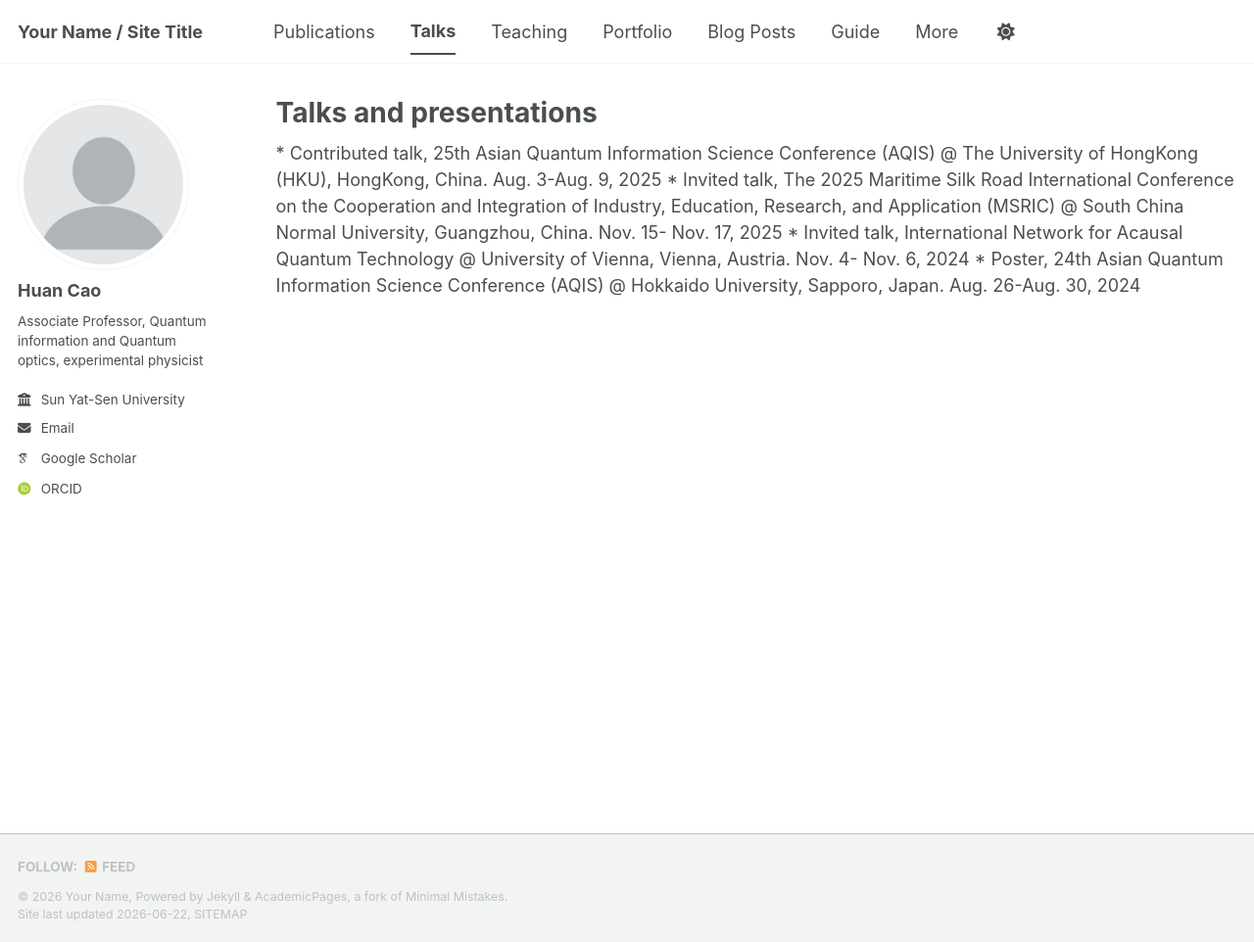
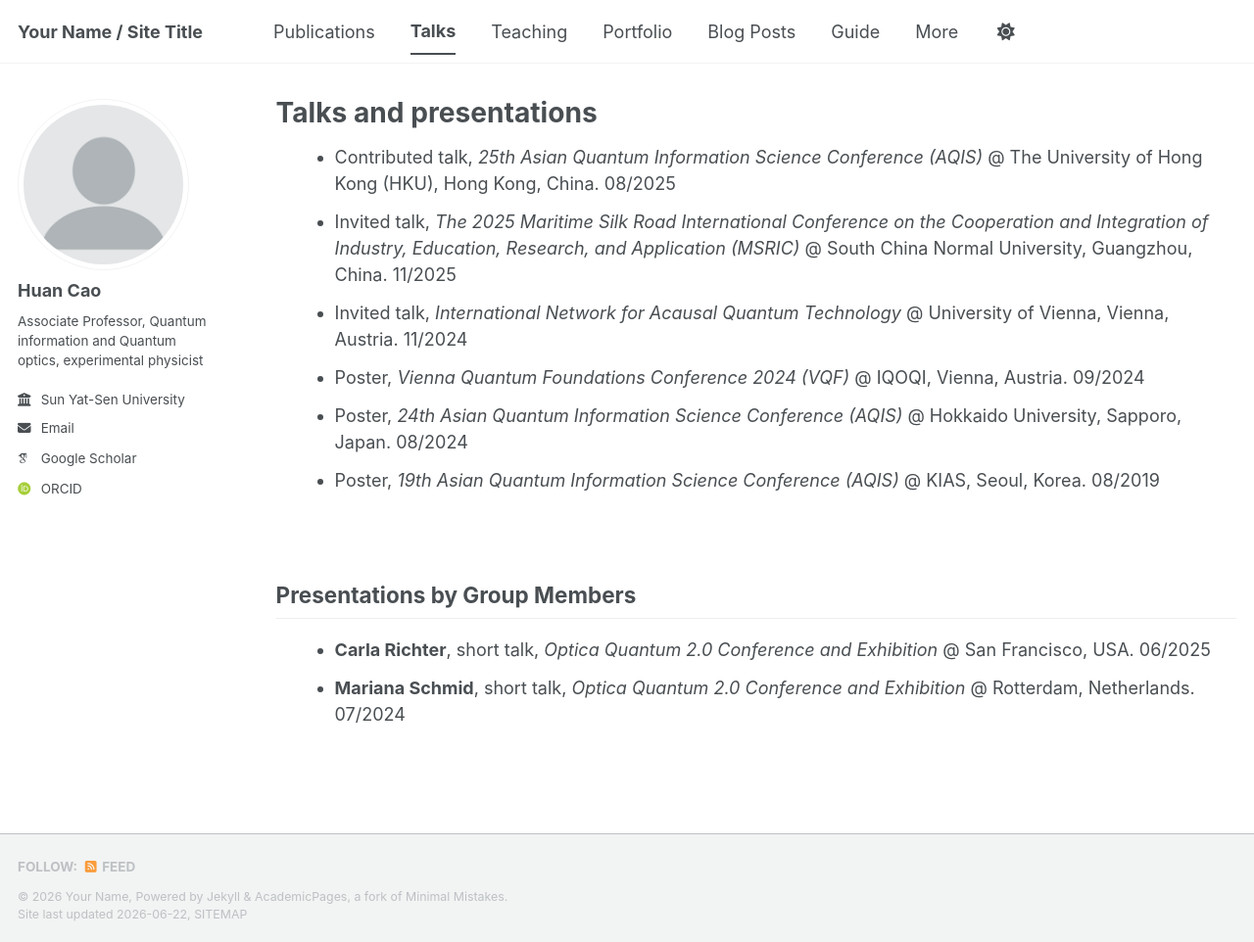
Before and after one commit to Huan-Cao/Huan-Cao.github.io, a Jekyll site: the page built from _pages/talks.html, in a window 1280 px wide and 962 px high. Shown: the whole window at 98% size. Built offline with Jekyll 4.4.1, drawn with Linux system fonts in a browser that asks for light colours; some web fonts are replaced; a script bundle is joined from its source files by our own code; library files that are not in the unit come from our copies.

Commit message:
Update talks.html

```diff
--- a/_pages/talks.html
+++ b/_pages/talks.html
@@ -17,8 +17,45 @@ author_profile: true
 {% endfor %}
 -->
 
-* Contributed talk, 25th Asian Quantum Information Science Conference (AQIS) @ The University of HongKong (HKU), HongKong, China. Aug. 3-Aug. 9, 2025
-* Invited talk, The 2025 Maritime Silk Road International Conference on the Cooperation and Integration of Industry, Education, Research, and Application
-(MSRIC) @ South China Normal University, Guangzhou, China. Nov. 15- Nov. 17, 2025
-* Invited talk, International Network for Acausal Quantum Technology @ University of Vienna, Vienna, Austria. Nov. 4- Nov. 6, 2024
-* Poster, 24th Asian Quantum Information Science Conference (AQIS) @ Hokkaido University, Sapporo, Japan. Aug. 26-Aug. 30, 2024
+
+<ul style="list-style-type: disc; margin-left: 20px;">
+  <li style="margin-bottom: 12px;">
+    Contributed talk, <i>25th Asian Quantum Information Science Conference (AQIS)</i> @ The University of Hong Kong (HKU), Hong Kong, China. 08/2025
+  </li>
+
+  <li style="margin-bottom: 12px;">
+    Invited talk, <i>The 2025 Maritime Silk Road International Conference on the Cooperation and Integration of Industry, Education, Research, and Application (MSRIC)</i>
+    @ South China Normal University, Guangzhou, China. 11/2025
+  </li>
+
+  <li style="margin-bottom: 12px;">
+    Invited talk, <i>International Network for Acausal Quantum Technology</i> @ University of Vienna, Vienna, Austria. 11/2024
+  </li>
+
+  <li style="margin-bottom: 12px;">
+    Poster, <i>Vienna Quantum Foundations Conference 2024 (VQF)</i> @ IQOQI, Vienna, Austria. 09/2024
+  </li>
+
+  <li style="margin-bottom: 12px;">
+    Poster, <i>24th Asian Quantum Information Science Conference (AQIS)</i> @ Hokkaido University, Sapporo, Japan. 08/2024
+  </li>
+
+  <li style="margin-bottom: 12px;">
+    Poster, <i>19th Asian Quantum Information Science Conference (AQIS)</i> @ KIAS, Seoul, Korea. 08/2019
+  </li>
+</ul>
+
+<br>
+
+<h2 style="border-bottom: 1px solid #eee; padding-bottom: 10px;">Presentations by Group Members</h2>
+
+<ul style="list-style-type: disc; margin-left: 20px;">
+  <li style="margin-bottom: 12px;">
+    <strong>Carla Richter</strong>, short talk, <em>Optica Quantum 2.0 Conference and Exhibition</em> @ San Francisco, USA. 06/2025
+  </li>
+
+  <li style="margin-bottom: 12px;">
+    <strong>Mariana Schmid</strong>, short talk, <em>Optica Quantum 2.0 Conference and Exhibition</em> @ Rotterdam, Netherlands. 07/2024
+  </li>
+
+</ul>
```
